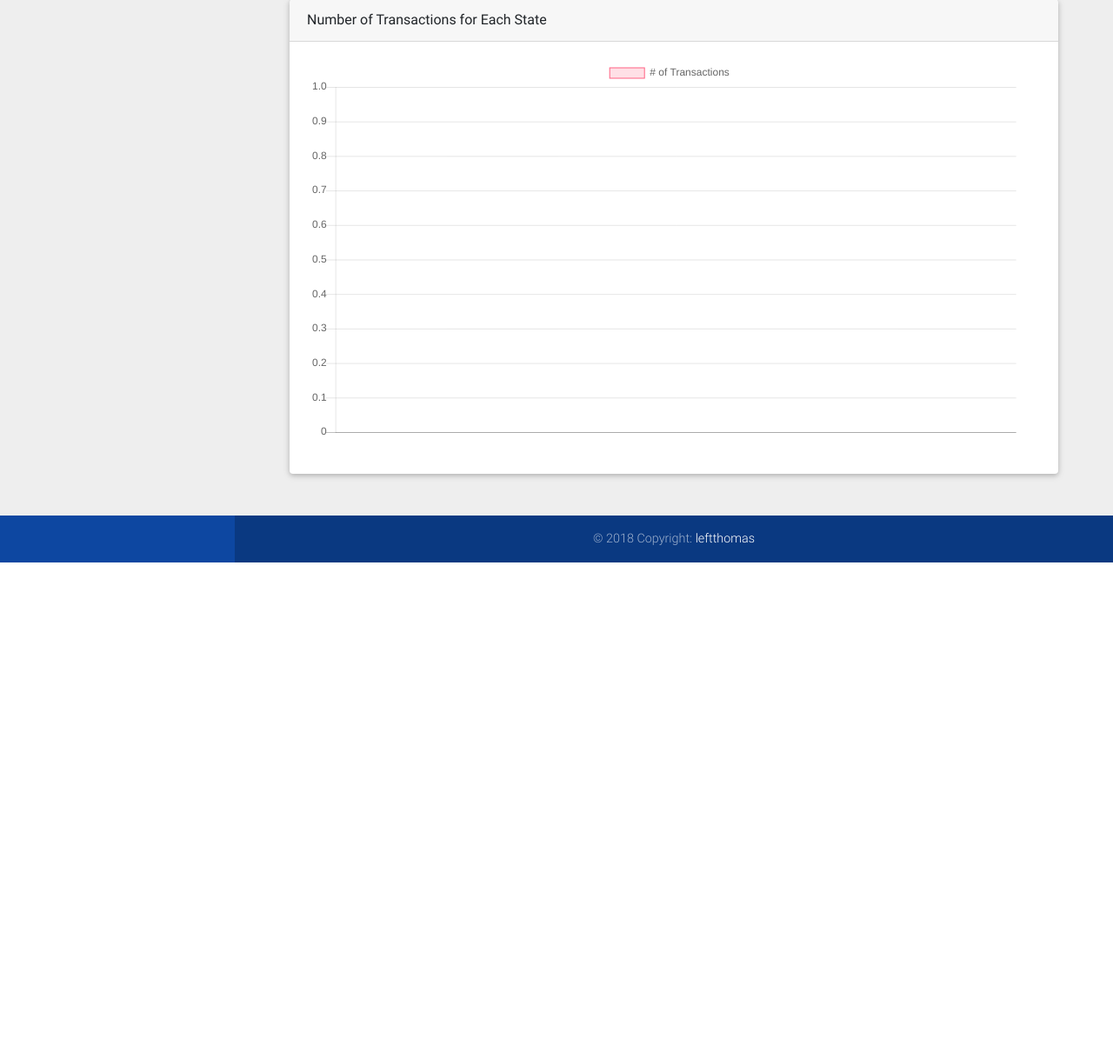
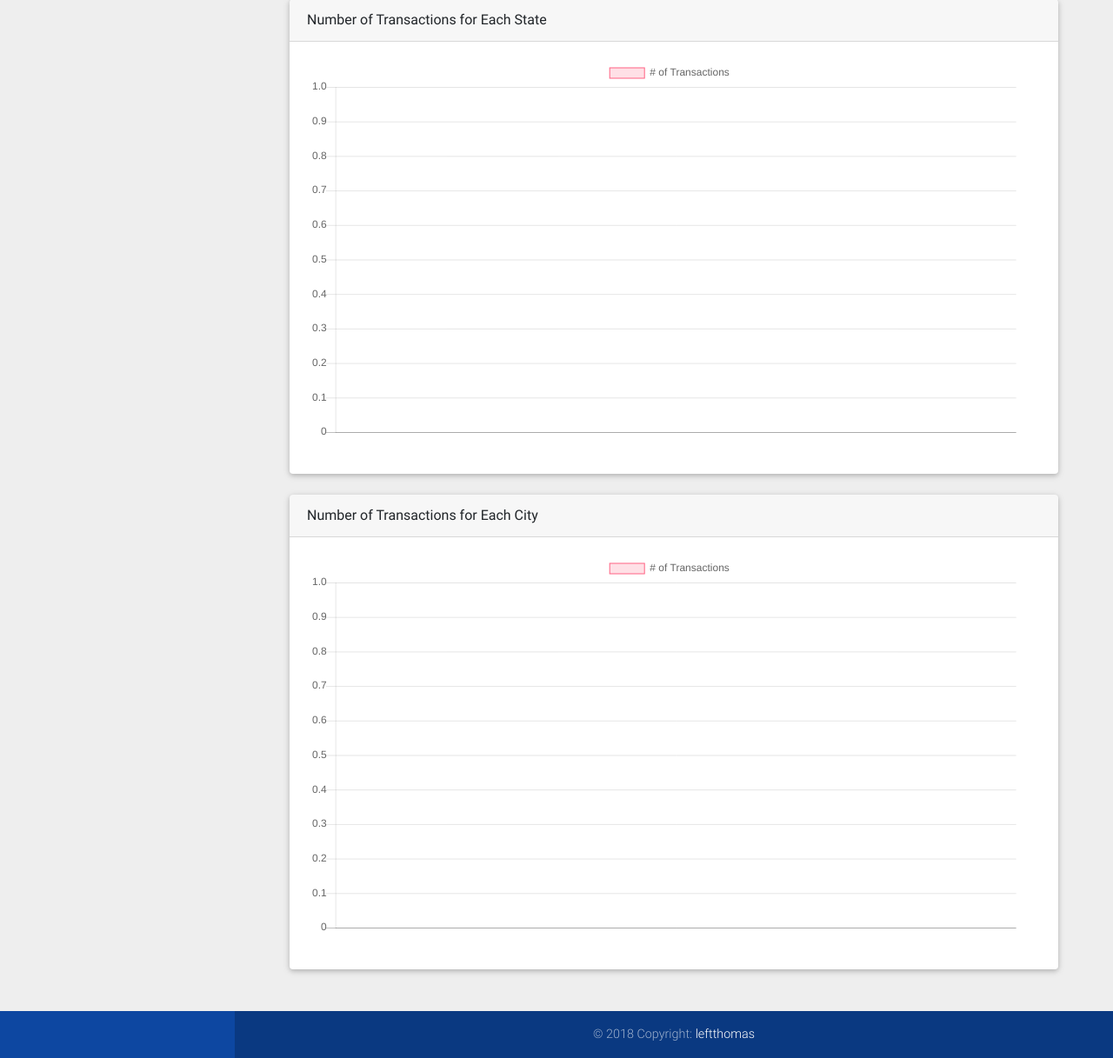
Before and after one commit to leftthomas/Olist, a Flask app: template templates/dashboard.html in a window 1280 px wide. Shown: the part 1857-3074 px from the top of the page at 87% size. Before the commit the page ends 2504 px from the top, so only its background shows below. Run offline with Flask 2, Linux system fonts and the light colour scheme; the template is opened without the code that fills it, so the values that code supplies are empty; parts of the project's set-up code (start-up, migrations or seed data) failed here and were passed over.

Commit message:
finish sixth chart

```diff
--- a/app.py
+++ b/app.py
@@ -59,12 +59,16 @@ def dashboard():
     payments_numbers['payment_type'] = payments_numbers['payment_type'].apply(lambda x: x.replace('_', ' '))
 
     count_state = geolocations['geolocation_state'].value_counts()
-    # count_state['others'] = count_state[count_state < 10000].sum()
-    # count_state = count_state[count_state >= 10000]
+    count_city = geolocations['geolocation_city'].value_counts()
+    # fix the data error, the two rows are the single one same city
+    count_city['sao paulo'] = count_city['são paulo'] + count_city['sao paulo']
+    del count_city['são paulo']
+    count_city['others'] = count_city[count_city < 10000].sum()
+    count_city = count_city[count_city >= 10000]
     return render_template('dashboard.html', sales_per_purchase_date=sales_per_purchase_date,
                            sales_per_purchase_week=sales_per_purchase_week, payments_values=payments_values,
                            avg_score_per_category=avg_score_per_category, payments_numbers=payments_numbers,
-                           count_state=count_state)
+                           count_state=count_state, count_city=count_city)
 
 
 @app.route('/orders')
--- a/templates/dashboard.html
+++ b/templates/dashboard.html
@@ -326,6 +326,44 @@
                         </div>
 
                         <canvas id="sales_stateChart" style="display: block" width="774" height="420"
+                                class="chartjs-render-monitor"></canvas>
+
+                    </div>
+
+                </div>
+                <!--/.Card-->
+
+            </div>
+            <!--Grid column-->
+
+        </div>
+
+        <!--Grid row-->
+        <div class="row wow fadeIn" style="visibility: visible; animation-name: fadeIn;">
+
+            <!--Grid column-->
+            <div class="col-md-12 mb-4">
+                <!--Card-->
+                <div class="card">
+
+                    <!-- Card header -->
+                    <div class="card-header">Number of Transactions for Each City</div>
+
+                    <!--Card content-->
+                    <div class="card-body">
+                        <div style="position: absolute; left: 0px; top: 0px; right: 0px; bottom: 0px; overflow: hidden; pointer-events: none; visibility: hidden; z-index: -1;"
+                             class="chartjs-size-monitor">
+                            <div class="chartjs-size-monitor-expand"
+                                 style="position:absolute;left:0;top:0;right:0;bottom:0;overflow:hidden;pointer-events:none;visibility:hidden;z-index:-1;">
+                                <div style="position:absolute;width:1000000px;height:1000000px;left:0;top:0"></div>
+                            </div>
+                            <div class="chartjs-size-monitor-shrink"
+                                 style="position:absolute;left:0;top:0;right:0;bottom:0;overflow:hidden;pointer-events:none;visibility:hidden;z-index:-1;">
+                                <div style="position:absolute;width:200%;height:200%;left:0; top:0"></div>
+                            </div>
+                        </div>
+
+                        <canvas id="sales_cityChart" style="display: block" width="774" height="420"
                                 class="chartjs-render-monitor"></canvas>
 
                     </div>
@@ -691,6 +729,51 @@
             }
         }
     });
+
+    //bar
+    var sales_cityChart_id = document.getElementById("sales_cityChart").getContext('2d');
+    var sales_cityChart = new Chart(sales_cityChart_id, {
+        type: 'bar',
+        data: {
+            labels: [{% for city in count_city.index %} '{{city}}', {% endfor %}],
+            datasets: [{
+                label: '# of Transactions',
+                data: [{% for count in count_city.values %} {{count}}, {% endfor %}],
+                backgroundColor: [
+                    'rgba(255, 99, 132, 0.2)',
+                    'rgba(54, 162, 235, 0.2)',
+                    'rgba(255, 206, 86, 0.2)',
+                    'rgba(75, 192, 192, 0.2)',
+                    'rgba(153, 102, 255, 0.2)',
+                    'rgba(255, 159, 64, 0.2)',
+                    'rgba(169,169,169, 0.2)',
+                    'rgba(30, 198, 87, 0.2)',
+                    'rgba(38, 38, 38, 0.2)'
+                ],
+                borderColor: [
+                    'rgba(255,99,132,1)',
+                    'rgba(54, 162, 235, 1)',
+                    'rgba(255, 206, 86, 1)',
+                    'rgba(75, 192, 192, 1)',
+                    'rgba(153, 102, 255, 1)',
+                    'rgba(255, 159, 64, 1)',
+                    'rgba(169,169,169, 1)',
+                    'rgba(30, 198, 87,1)',
+                    'rgba(38, 38, 38, 1)'
+                ],
+                borderWidth: 1
+            }]
+        },
+        options: {
+            scales: {
+                yAxes: [{
+                    ticks: {
+                        beginAtZero: true
+                    }
+                }]
+            }
+        }
+    });
 </script>
 </body>
 
```
